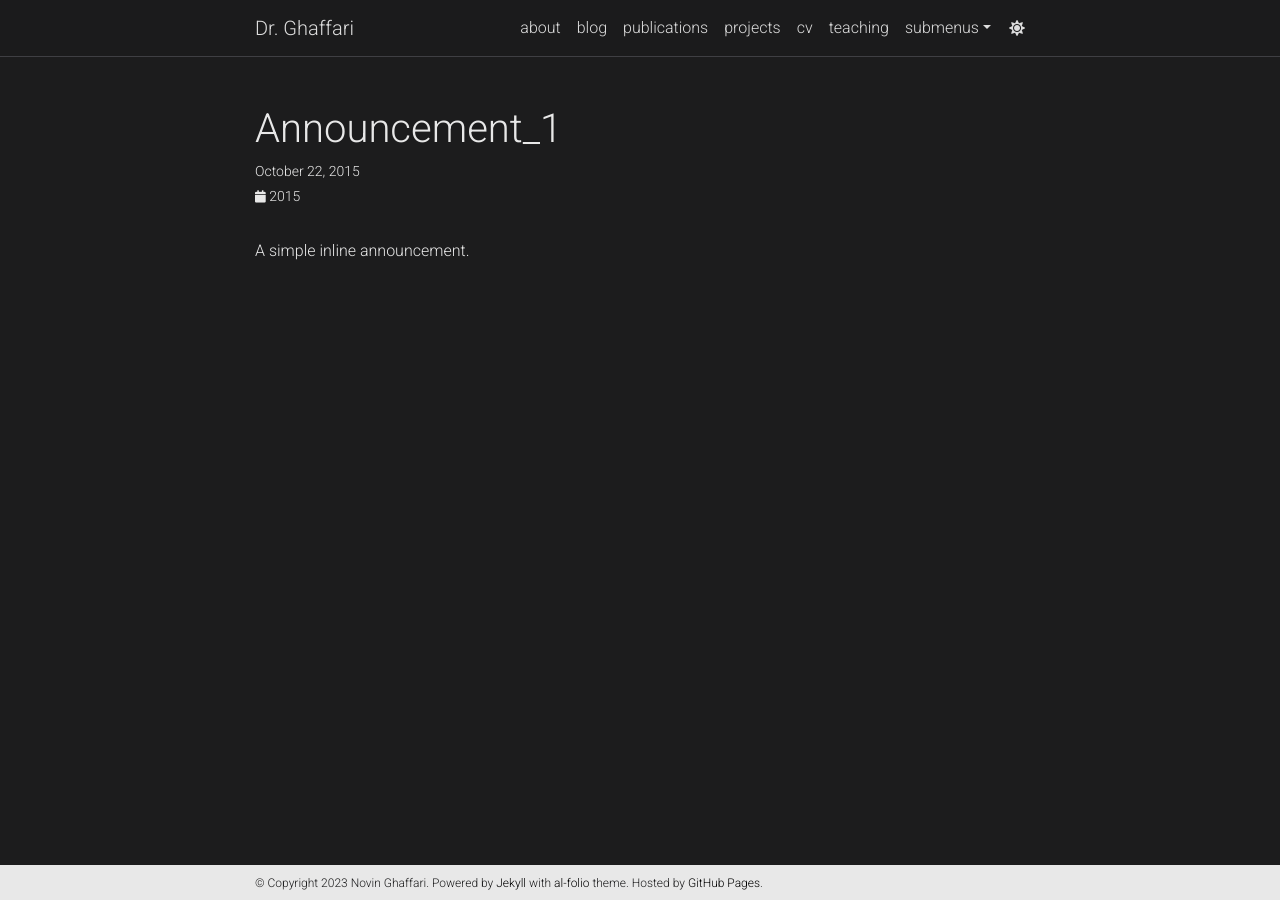
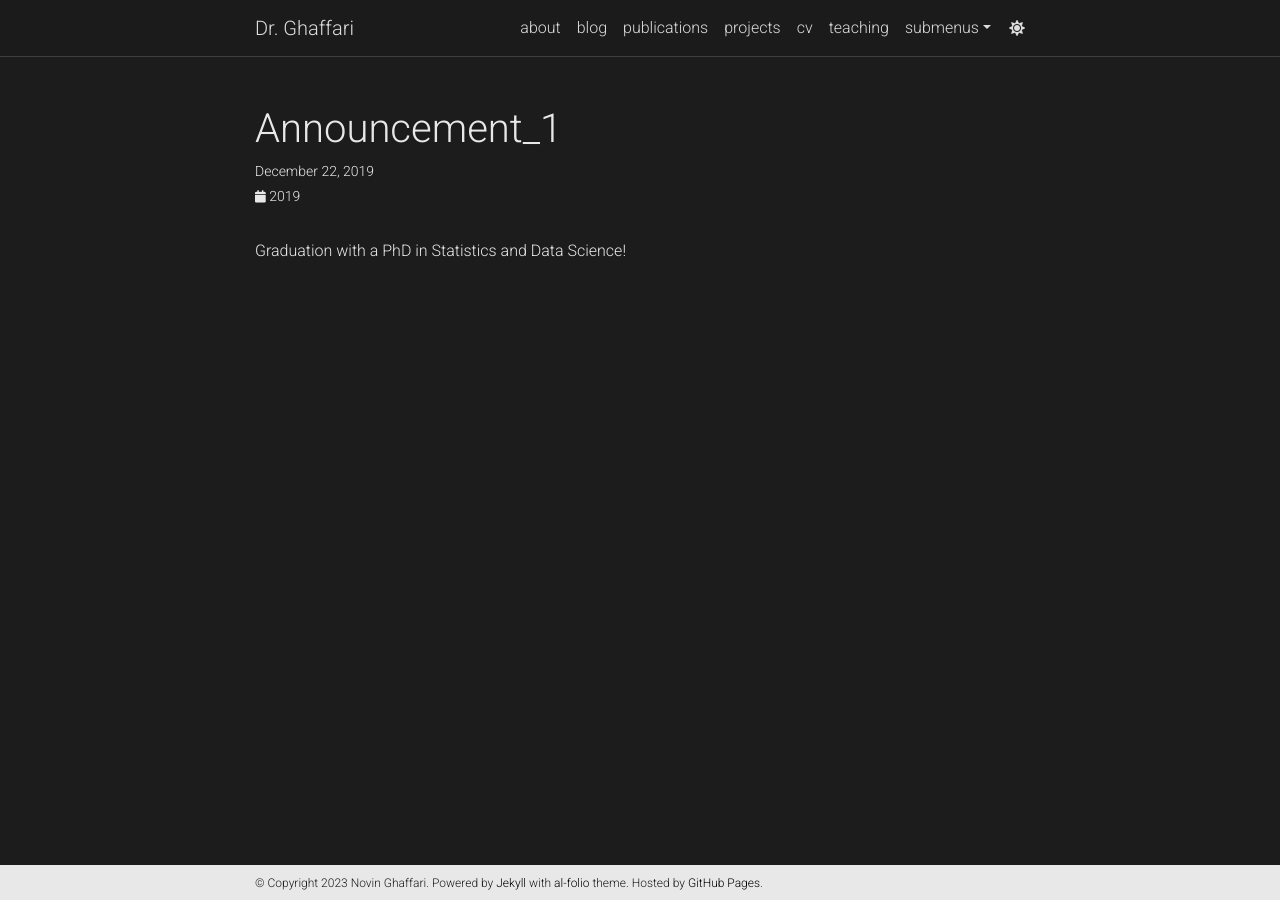
Before and after one commit to nghaffari/nghaffari.github.io, a Jekyll site: the page built from _news/announcement_1.md, in a window 1280 px wide. Built offline with Jekyll 4.4.1, drawn with Linux system fonts in a browser that asks for light colours; comment, search, counter and statistics services are not loaded; a style sheet for code colours, icons or effects is not loaded.

Commit message:
Update announcement_1.md

```diff
--- a/_news/announcement_1.md
+++ b/_news/announcement_1.md
@@ -1,8 +1,8 @@
 ---
 layout: post
-date: 2015-10-22 15:59:00-0400
+date: 2019-12-22 12:59:00-0400
 inline: true
 related_posts: false
 ---
 
-A simple inline announcement.
+Graduation with a PhD in Statistics and Data Science!
```
